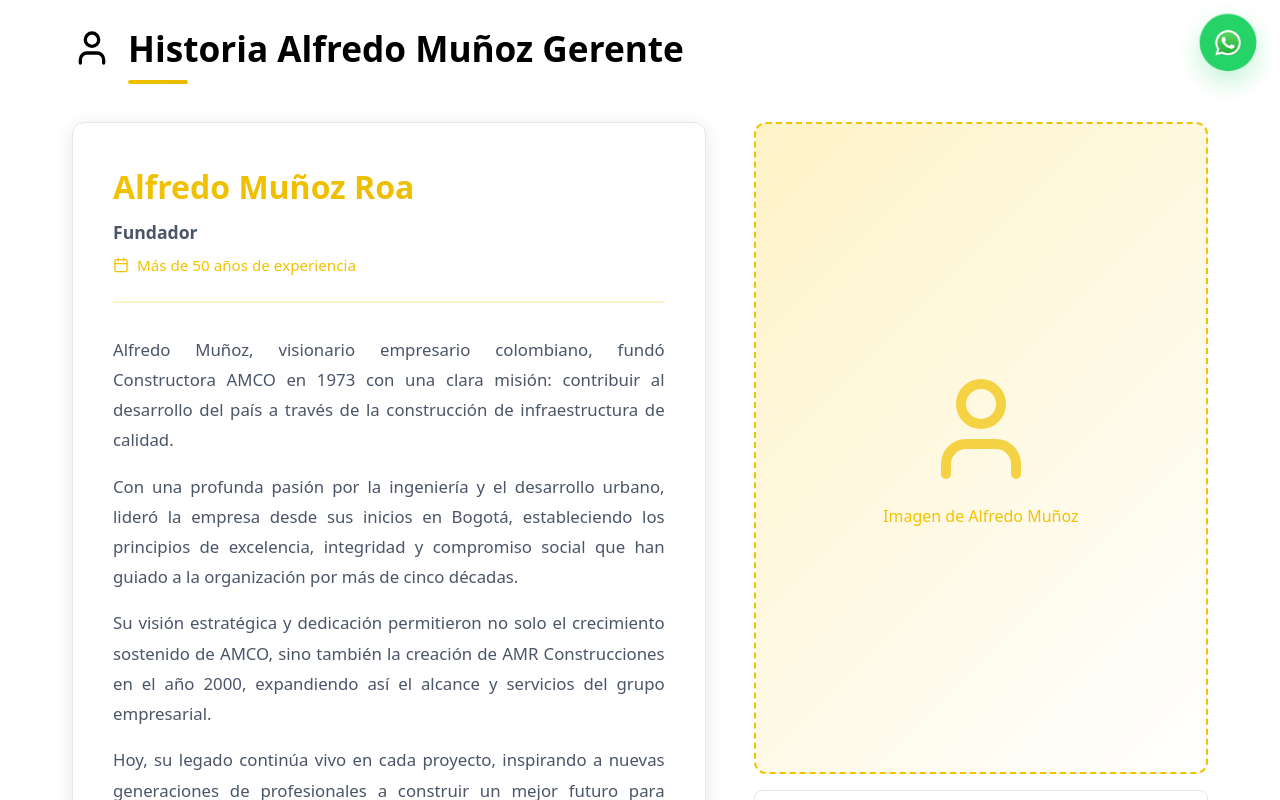
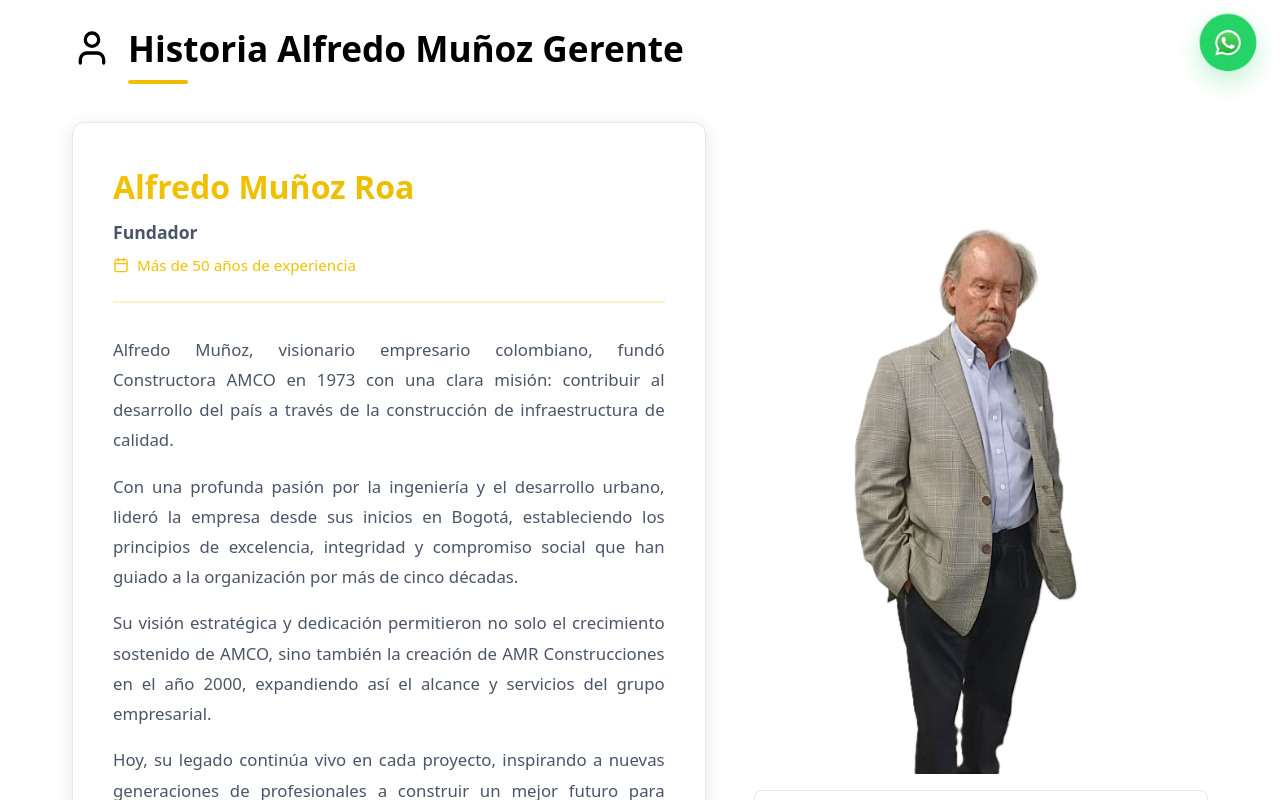
Before and after one commit to CONSTRUCTORAAMCO/CONSTRUCTORAAMCOLTDA, a React (Vite) app: page /nosotros in a window 1280 px wide. Shown: the part 680-1480 px from the top of the page. Built offline with nearby package versions, Linux system fonts and the light colour scheme; a web font is replaced by a local one.

Commit message:
Add Nosotros IMG Alfredo

```diff
--- a/src/App.jsx
+++ b/src/App.jsx
@@ -1,3 +1,4 @@
+
 import WhatsAppWidget from "./assets/modules/whatsapp/WhatsAppWidget";
 import AppRouter from "./routes/AppRouter";
 
--- a/src/assets/modules/nosotros/Nosotros.jsx
+++ b/src/assets/modules/nosotros/Nosotros.jsx
@@ -7,6 +7,7 @@ import {
 } from "lucide-react";
 import styles from "./Nosotros.module.css";
 import { useLanguage } from "../../../i18n/LanguageContext";
+import imgAlfredo from "../../img/alfredoimg.png";
 
 export default function Nosotros() {
   const { t } = useLanguage();
@@ -147,12 +148,11 @@ export default function Nosotros() {
             {/* Tarjeta derecha: Imagen */}
             <div className={styles.fundadorImagen}>
               <div className={styles.imagenContainer}>
-                <div className={styles.imagenPlaceholder}>
-                  <div className={styles.imagenContent}>
-                    <User size={120} className={styles.imagenIcon} />
-                    <p className={styles.imagenTexto}>{t('nosotros.founder.caption')}</p>
-                  </div>
-                </div>
+                <img
+                  src={imgAlfredo}
+                  alt={t('nosotros.founder.name')}
+                  style={{ objectFit: "cover", width: "100%", height: "100%", borderRadius: "20px" }}
+                />
                 <div className={styles.imagenCaption}>
                   <span className={styles.captionText}>{t('nosotros.founder.caption_role')}</span>
                   <span className={styles.captionYear}>{t('nosotros.founder.caption_year')}</span>
--- a/src/assets/modules/nosotros/Nosotros.module.css
+++ b/src/assets/modules/nosotros/Nosotros.module.css
@@ -299,12 +299,9 @@
 
 .imagenPlaceholder {
   flex: 1;
-  background: linear-gradient(135deg, var(--primary-color-light) 0%, var(--background-card) 100%);
-  border-radius: 12px;
   display: flex;
   align-items: center;
   justify-content: center;
-  border: 2px dashed var(--primary-color);
   min-height: 400px;
 }
 
```
Also changed, not shown: src/assets/img/alfredoimg.png (added).
